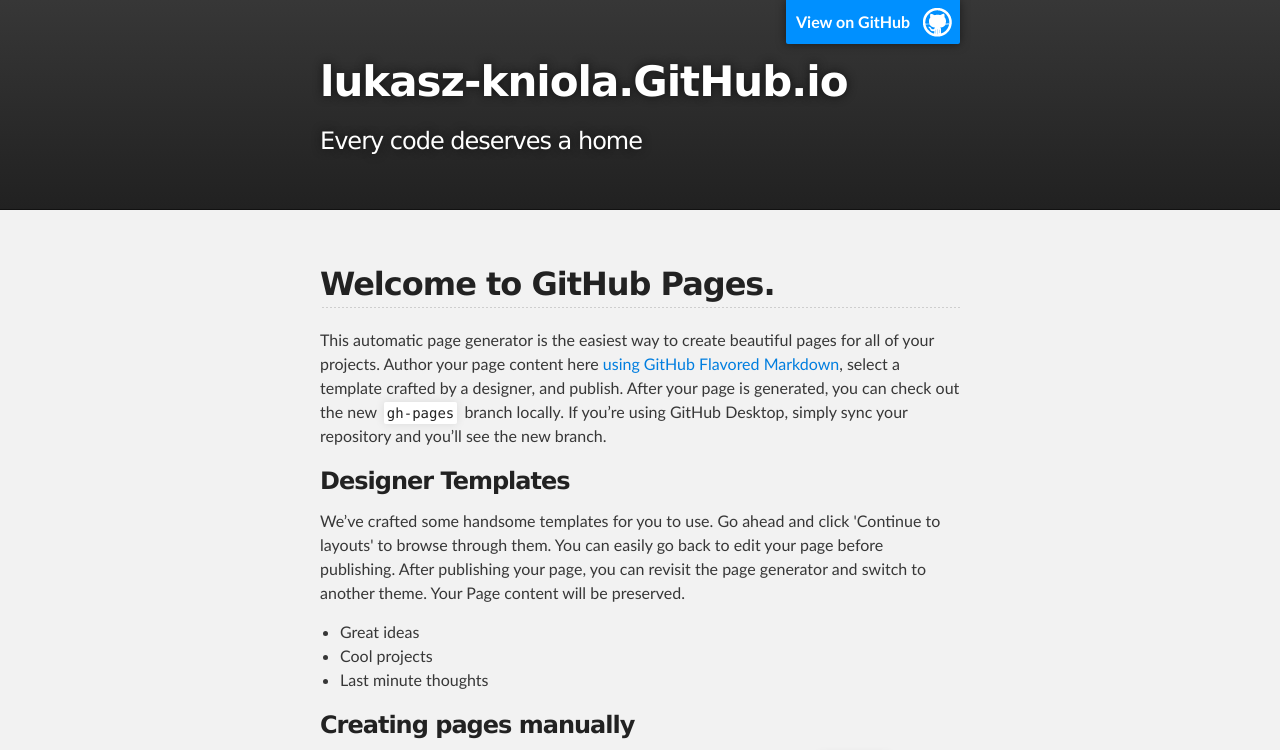
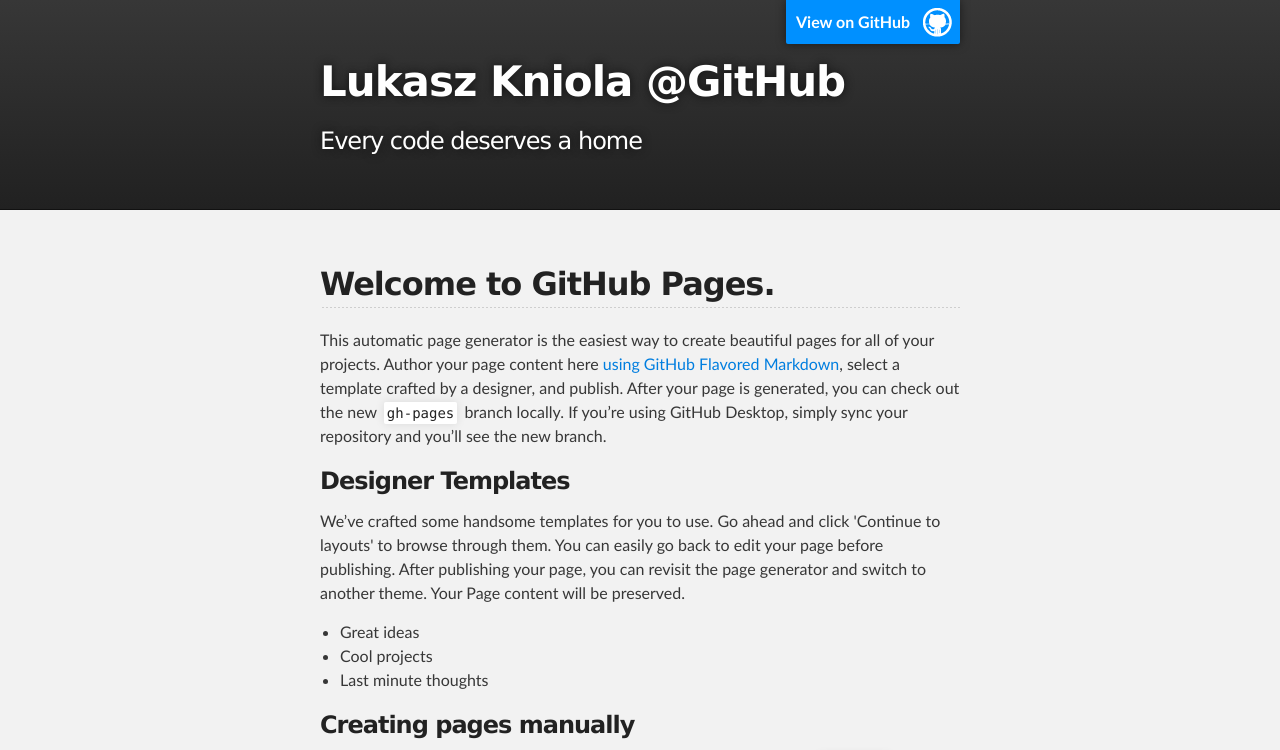
Before and after one commit to lukasz-kniola/lukasz-kniola.github.io, a plain HTML site: page index.html in a window 1280 px wide. Shown: the top 750 px of the page. Drawn offline with Linux system fonts and the light colour scheme.

Commit message:
Update index.html

```diff
--- a/index.html
+++ b/index.html
@@ -18,7 +18,7 @@
         <header class="inner">
           <a id="forkme_banner" href="https://github.com/lukasz-kniola">View on GitHub</a>
 
-          <h1 id="project_title">lukasz-kniola.GitHub.io</h1>
+          <h1 id="project_title">Lukasz Kniola @GitHub</h1>
           <h2 id="project_tagline">Every code deserves a home</h2>
 
         </header>
```
